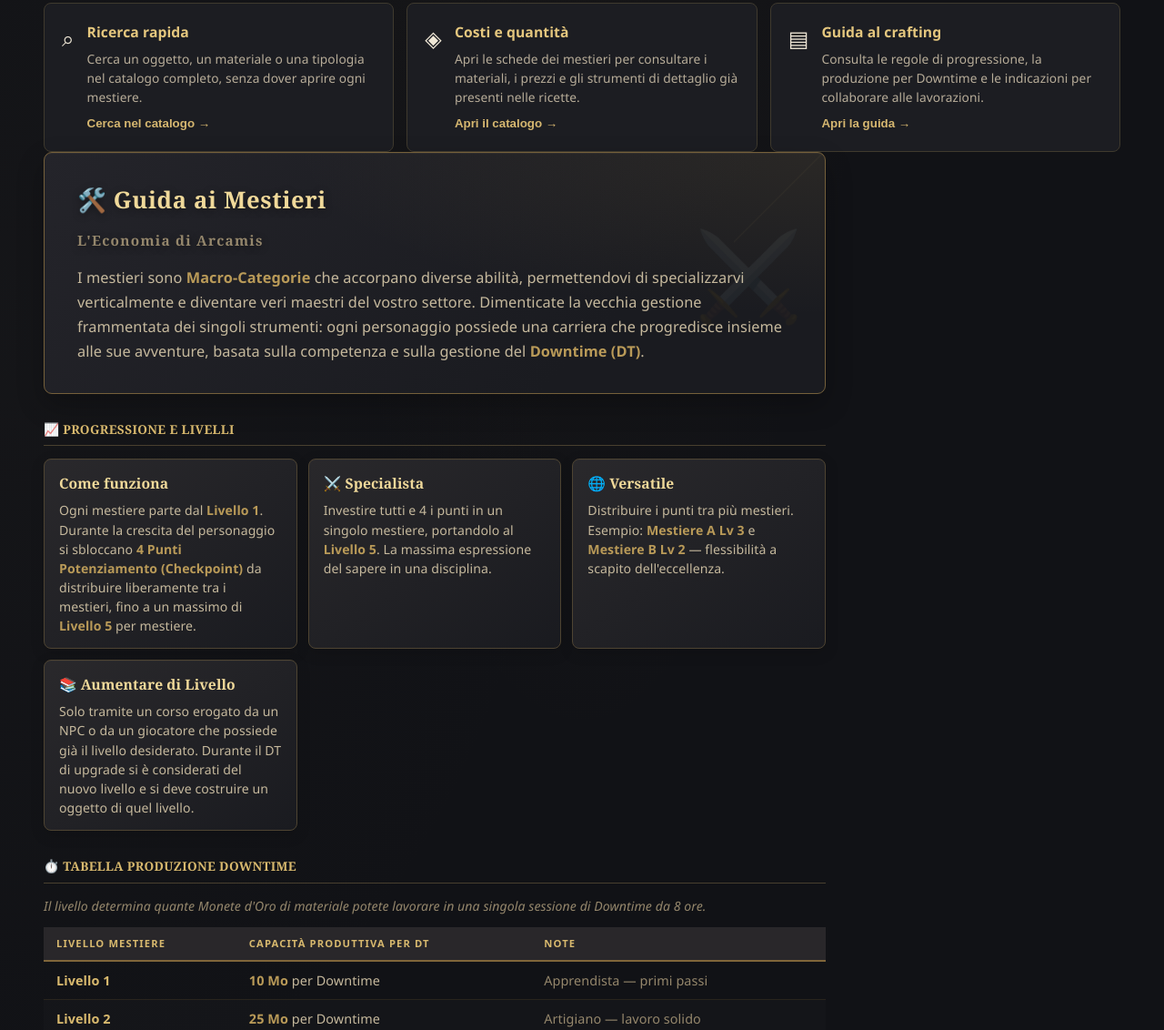
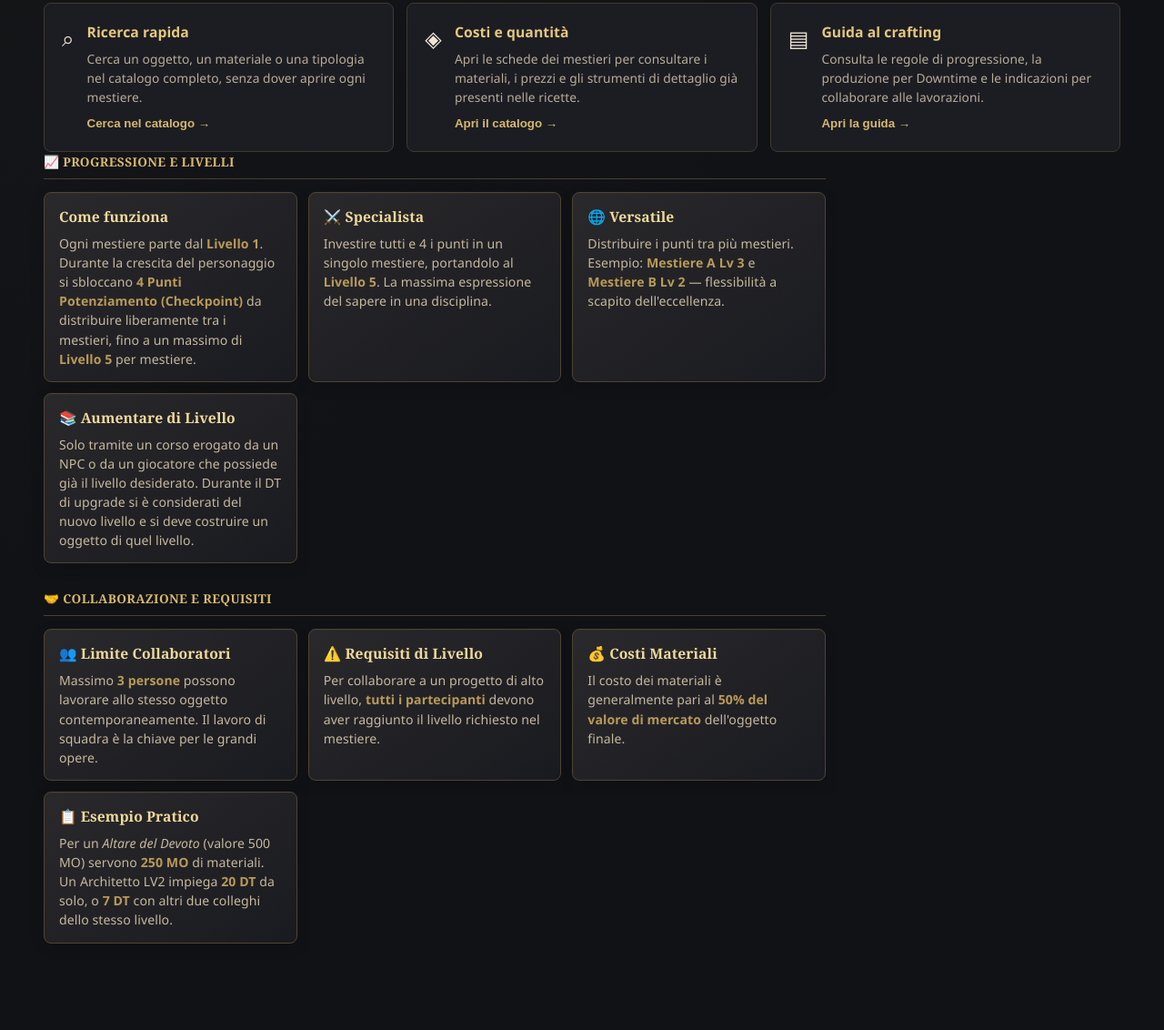
Before and after one commit to DarkLionMoon/Mestieri-arcamis-test, a plain HTML site: page index.html in a window 1280 px wide. Shown: the part 1495-2627 px from the top of the page at 91% size. Drawn offline with Linux system fonts and the light colour scheme.

Commit message:
Remove guide and downtime sections from homepage

```diff
--- a/index.html
+++ b/index.html
@@ -3077,7 +3077,10 @@ function renderGlobalSearch() {
 function renderHome() {
   const totalItems = MESTIERI.reduce((sum, m) => sum + m.livelli.reduce((lvSum, lv) => lvSum + lv.items.length, 0), 0);
   // Recupera le sezioni della vecchia homepage/guida senza duplicare la griglia dei mestieri, già presente sopra.
-  const guidaStorica = renderGuide().replace(/<div class="guide-section">\s*<h3>🏗️ I Mestieri Disponibili<\/h3>[\s\S]*?(?=<div class="guide-section">)/, '');
+  const guidaStorica = renderGuide()
+    .replace(/<div class="guide-hero">[\s\S]*?<\/div>\s*/, '')
+    .replace(/<div class="guide-section">\s*<h3>⏱️ Tabella Produzione Downtime<\/h3>[\s\S]*?(?=<div class="guide-section">)/, '')
+    .replace(/<div class="guide-section">\s*<h3>🏗️ I Mestieri Disponibili<\/h3>[\s\S]*?(?=<div class="guide-section">)/, '');
   const strumentiPerMestiere = {
     alchimista: ["Alchemist's Supplies", "Herbalism Kit", "Poisoner's Kit"],
     oste: ["Brewer's Supplies", "Cook's Utensils"],
```
